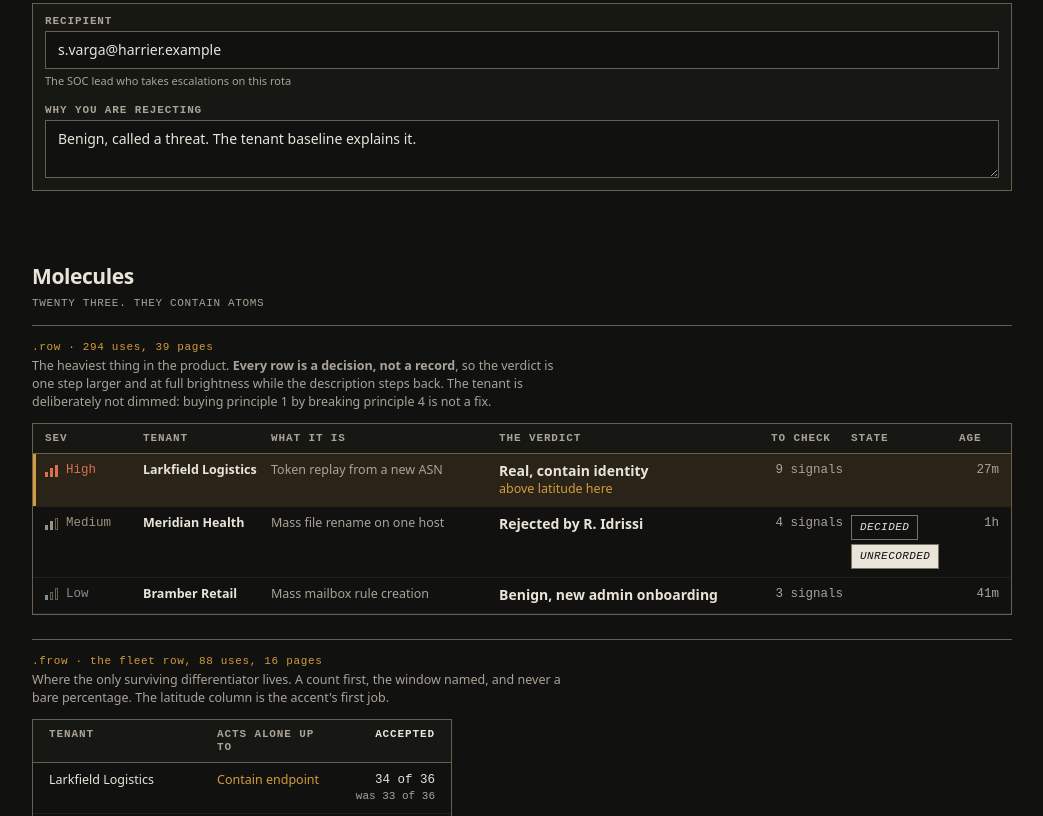
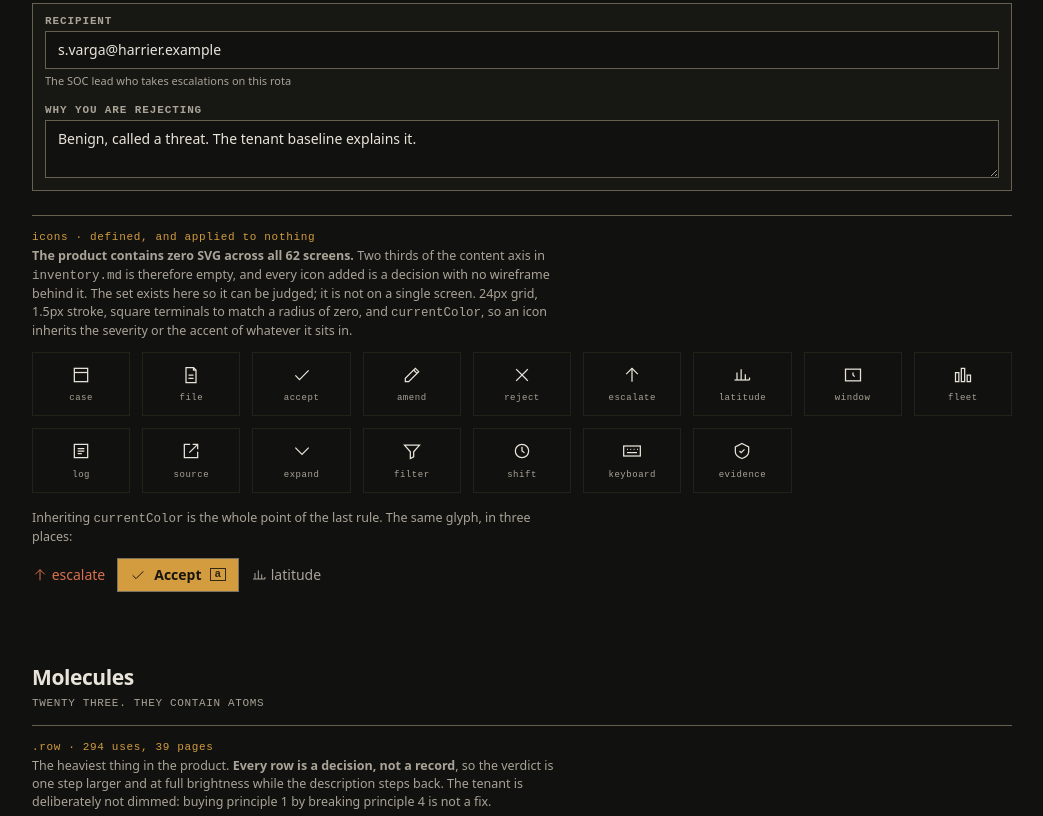
Before and after one commit to sergiodesign4u-dot/harrier, a website: page design/kit/kit.html in a window 1280 px wide. Shown: the part 1955-2771 px from the top of the page, without its empty margins (236-1279 px from the left). Drawn offline with Linux system fonts and the light colour scheme.

Commit message:
The visual layer says no almost everywhere, and that is the system
Stage 07 step 4. Two things live in design/visuals/README.md: what an image
of this product is allowed to be, stated so a picture can be rejected
without arguing about taste, and the reproducible prompt behind every file.
A style that cannot be reproduced is a one-off, not a system, so the prompt
is checked in beside the file rather than left in a chat log.

Counted across all 62 screens, exactly two surfaces may carry an image: the
door, which is the only screen a person meets before they are working, and
the systemic states, which have no product on them. Everywhere else the
answer is no and that is the decision rather than an omission. An image on
a screen where a verdict is made would be an overlay on the evidence in all
but name, and design principle 5 says imagery has to earn its space rather
than assume it.

The image language is taken from plate J and stated as a rule with one
sentence to reject a picture with: show systems under load, never cyber
theatre. The colourway is locked to the tokens rather than described, and
two of its constraints are the halation decision rather than style: never
pure white on pure black, and no image brighter than the interface around
it, because a case is opened from a phone at 03:00.

Sixteen icons are authored into the kit at 24px, 1.5px stroke, square
terminals to match a radius of zero, and currentColor so a glyph inherits
the severity or the accent of whatever it sits in. They are applied to zero
screens on purpose: the product has zero SVG today and reads perfectly, so
adding them has to be argued rather than assumed. The showcase proves the
inheritance with the same glyph in three colours.

Nothing is generated. Both prompts cost credits and 2k is enough for both,
because the door image sits behind an opaque card and the outage mark is
drawn small: 4k would be paying for resolution thrown away on the way to
the screen.

Co-Authored-By: Claude Opus 5 (1M context) <noreply@anthropic.com>

```diff
--- a/design/kit/kit.css
+++ b/design/kit/kit.css
@@ -871,3 +871,17 @@ a.opt:hover{background:var(--color-surface)}
   --dialog-w:var(--width-dialog); --dialog-w-wide:var(--width-dialog-wide);
   --toast:var(--width-toast); --z6-clear:var(--zone-notice-clear);
 }
+
+/* ============================================================================
+   ICONS. Defined so the set exists and can be judged. NOT APPLIED TO A SINGLE
+   SCREEN: the product contains zero SVG today, it reads perfectly with none, and
+   design principle 5 puts density first, so adding them has to be argued rather
+   than assumed. Open row 2 of design/kit/proposed-variables.md.
+
+   24px grid, 1.5px stroke, square terminals to match a radius of zero, and
+   currentColor so an icon inherits the severity or the accent of whatever it
+   sits in rather than carrying a colour of its own.
+   ============================================================================ */
+.icon{width:20px;height:20px;display:inline-block;vertical-align:-4px;
+      fill:none;stroke:currentColor;stroke-width:1.5;stroke-linecap:butt;stroke-linejoin:miter}
+.icon--sm{width:16px;height:16px;vertical-align:-3px}
--- a/design/kit/kit.html
+++ b/design/kit/kit.html
@@ -34,6 +34,10 @@
 .k-sw b{padding-top:var(--space-2);color:var(--color-text)}
 .k-sw small{padding-bottom:var(--space-2);color:var(--color-text-dim)}
 .k-scale div{display:flex;align-items:baseline;gap:var(--space-4);padding:var(--space-1) 0}
+.k-icons{display:grid;grid-template-columns:repeat(auto-fill,minmax(96px,1fr));gap:var(--space-3)}
+.k-icons figure{margin:0;text-align:center;border:var(--rule-hair);padding:var(--space-3) var(--space-1)}
+.k-icons figcaption{font:400 9px/1 var(--font-mono);letter-spacing:var(--track-mono);
+     color:var(--color-text-dim);margin-top:var(--space-2)}
 .k-scale code{font:400 9px/1 var(--font-mono);letter-spacing:var(--track-mono);
      color:var(--color-text-dim);min-width:120px}
 </style>
@@ -155,6 +159,35 @@
   </div>
 </div>
 
+<div class="k-item" id="icons">
+  <p class="k-name">icons &middot; defined, and applied to nothing</p>
+  <p class="k-note"><b>The product contains zero SVG across all 62 screens.</b> Two thirds of the content axis in <code>inventory.md</code> is therefore empty, and every icon added is a decision with no wireframe behind it. The set exists here so it can be judged; it is not on a single screen. 24px grid, 1.5px stroke, square terminals to match a radius of zero, and <code>currentColor</code>, so an icon inherits the severity or the accent of whatever it sits in.</p>
+  <div class="k-icons">
+    <figure><svg class="icon" viewBox="0 0 24 24" aria-hidden="true"><rect x="4" y="4" width="16" height="16"/><path d="M4 9h16"/></svg><figcaption>case</figcaption></figure>
+    <figure><svg class="icon" viewBox="0 0 24 24" aria-hidden="true"><path d="M6 3h9l3 3v15H6z"/><path d="M15 3v3h3"/><path d="M9 12h6M9 16h6"/></svg><figcaption>file</figcaption></figure>
+    <figure><svg class="icon" viewBox="0 0 24 24" aria-hidden="true"><path d="M4 12.5l5 5L20 6.5"/></svg><figcaption>accept</figcaption></figure>
+    <figure><svg class="icon" viewBox="0 0 24 24" aria-hidden="true"><path d="M4 20v-4L16 4l4 4L8 20z"/><path d="M14 6l4 4"/></svg><figcaption>amend</figcaption></figure>
+    <figure><svg class="icon" viewBox="0 0 24 24" aria-hidden="true"><path d="M5 5l14 14M19 5L5 19"/></svg><figcaption>reject</figcaption></figure>
+    <figure><svg class="icon" viewBox="0 0 24 24" aria-hidden="true"><path d="M12 20V4"/><path d="M5 11l7-7 7 7"/></svg><figcaption>escalate</figcaption></figure>
+    <figure><svg class="icon" viewBox="0 0 24 24" aria-hidden="true"><path d="M3 18h18"/><path d="M6 18V9M11 18V5M16 18v-7M21 18v-3"/></svg><figcaption>latitude</figcaption></figure>
+    <figure><svg class="icon" viewBox="0 0 24 24" aria-hidden="true"><rect x="3" y="5" width="18" height="14"/><path d="M12 9v3l2 2"/></svg><figcaption>window</figcaption></figure>
+    <figure><svg class="icon" viewBox="0 0 24 24" aria-hidden="true"><path d="M3 20h4V9H3zM10 20h4V4h-4zM17 20h4v-8h-4z"/></svg><figcaption>fleet</figcaption></figure>
+    <figure><svg class="icon" viewBox="0 0 24 24" aria-hidden="true"><path d="M4 4h16v16H4z"/><path d="M8 9h8M8 12h8M8 15h5"/></svg><figcaption>log</figcaption></figure>
+    <figure><svg class="icon" viewBox="0 0 24 24" aria-hidden="true"><path d="M10 14L20 4"/><path d="M14 4h6v6"/><path d="M20 13v7H4V4h7"/></svg><figcaption>source</figcaption></figure>
+    <figure><svg class="icon" viewBox="0 0 24 24" aria-hidden="true"><path d="M4 8l8 8 8-8"/></svg><figcaption>expand</figcaption></figure>
+    <figure><svg class="icon" viewBox="0 0 24 24" aria-hidden="true"><path d="M3 5h18l-7 8v6l-4 2v-8z"/></svg><figcaption>filter</figcaption></figure>
+    <figure><svg class="icon" viewBox="0 0 24 24" aria-hidden="true"><circle cx="12" cy="12" r="8"/><path d="M12 7v5l3 2"/></svg><figcaption>shift</figcaption></figure>
+    <figure><svg class="icon" viewBox="0 0 24 24" aria-hidden="true"><rect x="2" y="6" width="20" height="12"/><path d="M6 10h1M10 10h1M14 10h1M18 10h1M6 14h12"/></svg><figcaption>keyboard</figcaption></figure>
+    <figure><svg class="icon" viewBox="0 0 24 24" aria-hidden="true"><path d="M12 3l8 4v6c0 4-3.5 6.5-8 8-4.5-1.5-8-4-8-8V7z"/><path d="M9 12l2 2 4-4"/></svg><figcaption>evidence</figcaption></figure>
+  </div>
+  <p class="k-note" style="margin-top:16px">Inheriting <code>currentColor</code> is the whole point of the last rule. The same glyph, in three places:</p>
+  <div class="k-demo">
+    <span class="sev" style="color:var(--color-sev-high)"><svg class="icon icon--sm" viewBox="0 0 24 24" aria-hidden="true"><path d="M12 20V4"/><path d="M5 11l7-7 7 7"/></svg> escalate</span>
+    <a class="btn btn--primary" href="#"><svg class="icon icon--sm" viewBox="0 0 24 24" aria-hidden="true"><path d="M4 12.5l5 5L20 6.5"/></svg> Accept <kbd class="key">a</kbd></a>
+    <span class="dim"><svg class="icon icon--sm" viewBox="0 0 24 24" aria-hidden="true"><path d="M3 18h18"/><path d="M6 18V9M11 18V5M16 18v-7M21 18v-3"/></svg> latitude</span>
+  </div>
+</div>
+
 <!-- ============================ MOLECULES ============================ -->
 <h2 class="k-h" id="molecules">Molecules</h2>
 <p class="k-sub">Twenty three. They contain atoms</p>
@@ -230,6 +263,7 @@
     window.NAV_SECTIONS = [
     { id:'tokens', label:'Tokens' },
     { id:'atoms', label:'Atoms' },
+    { id:'icons', label:'Icons' },
     { id:'molecules', label:'Molecules' },
     { id:'organisms', label:'Organisms' },
   ];
```
Also changed, not shown: design/visuals/README.md (added).
